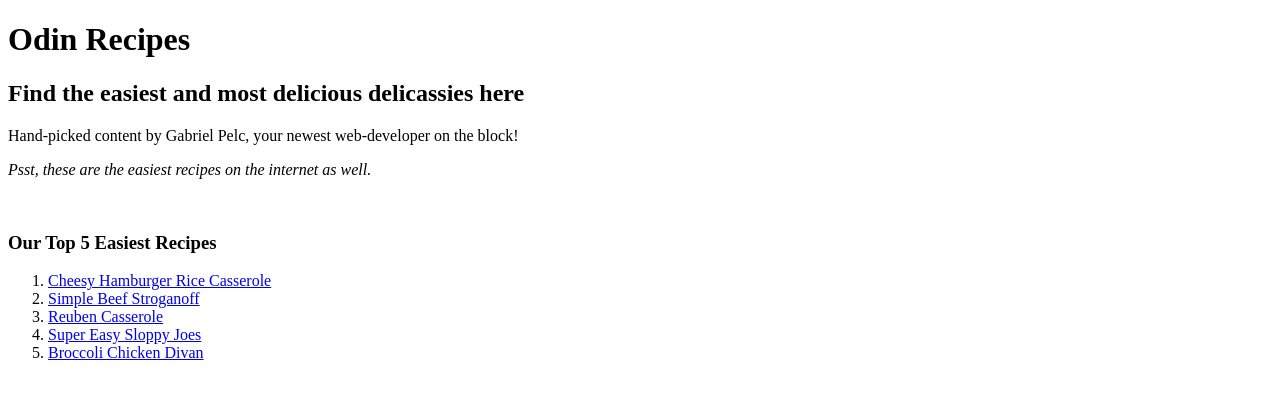
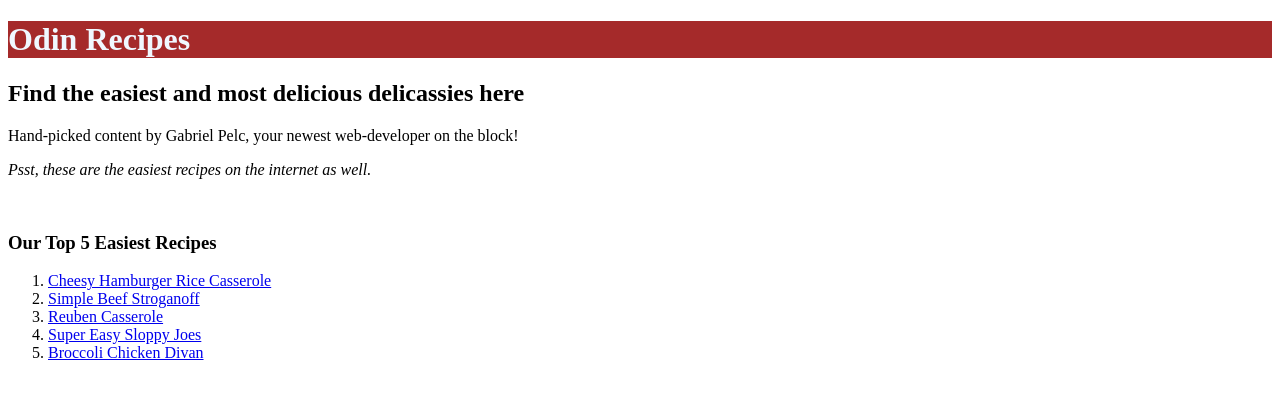
Before and after one commit to gabrielpelc/Project-Recipes, a plain HTML site: page index.html in a window 1280 px wide. Drawn offline with Linux system fonts and the light colour scheme.

Commit message:
Create CSS styles doc and links to HTML. Nothing else.

```diff
--- a/index.html
+++ b/index.html
@@ -3,6 +3,7 @@
 <head>
     <meta charset="UTF-8">
     <meta name="viewport" content="width=device-width, initial-scale=1.0">
+    <link rel="stylesheet" href="styles.css">
     <title>Odin Recipes</title>
 </head>
 <body>
--- a/styles.css
+++ b/styles.css
@@ -0,0 +1,4 @@
+h1 {
+    color:aliceblue;
+    background-color: brown;
+}
```
